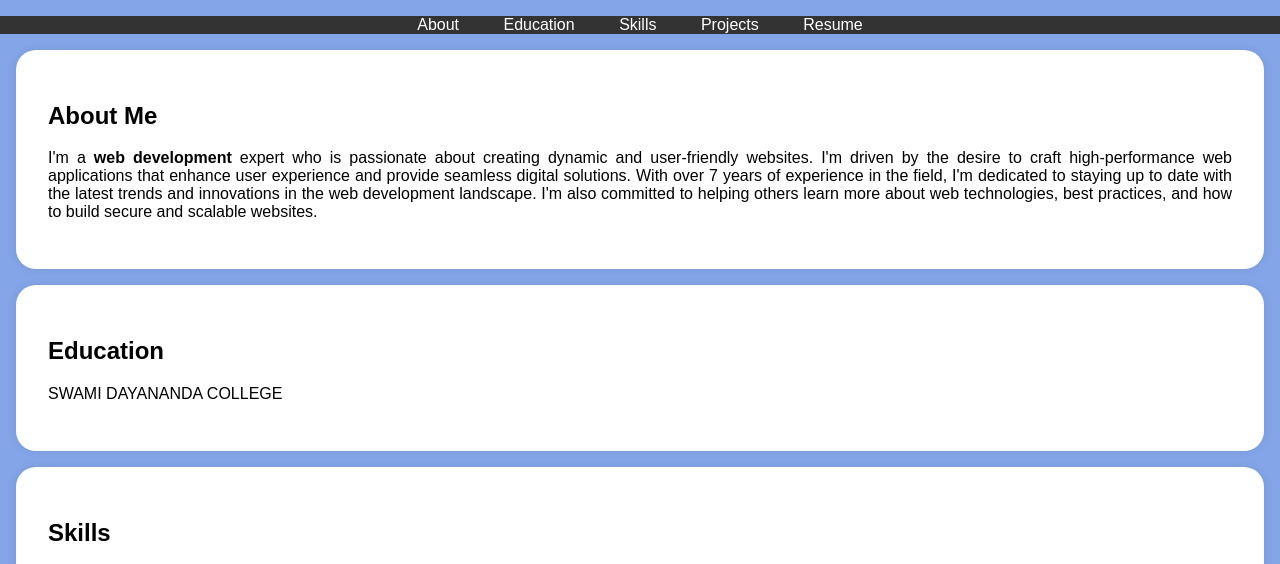
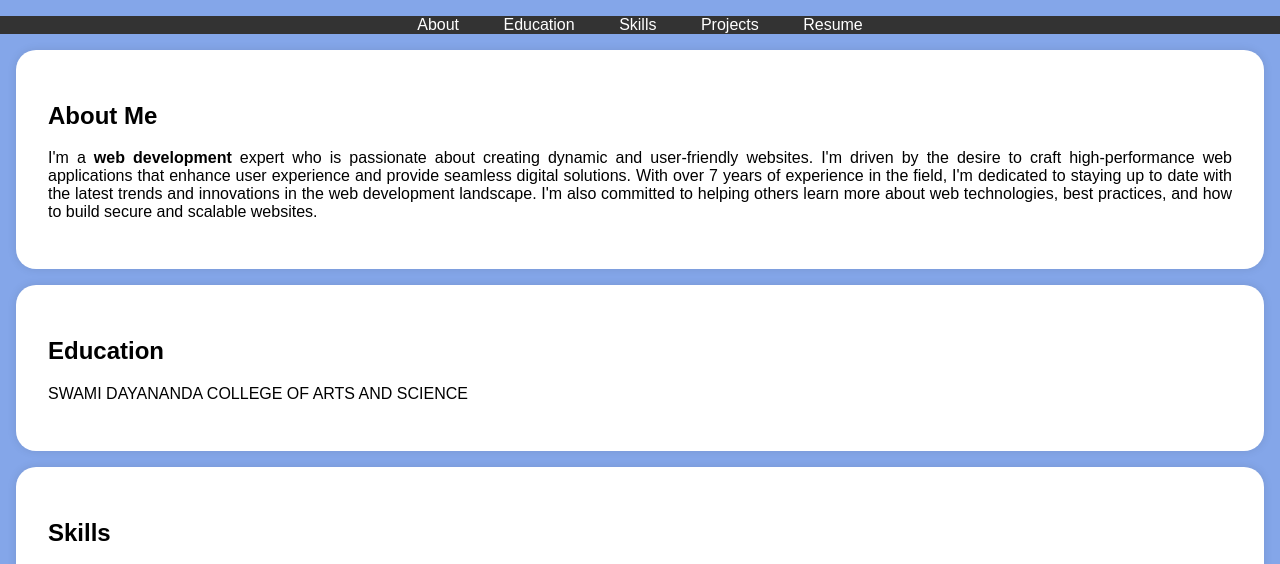
Before and after one commit to vishnu1120/Nm-project-, a plain HTML site: page uix.html in a window 1280 px wide. Shown: the part 197-761 px from the top of the page. Drawn offline with Linux system fonts and the light colour scheme.

Commit message:
Update uix.html

```diff
--- a/uix.html
+++ b/uix.html
@@ -128,7 +128,7 @@
     <section id="education">
         <div class="section-content">
             <h2>Education</h2>
-            <p>SWAMI DAYANANDA COLLEGE</p>
+            <p>SWAMI DAYANANDA COLLEGE OF ARTS AND SCIENCE</p>
 
 
         </div>
```
